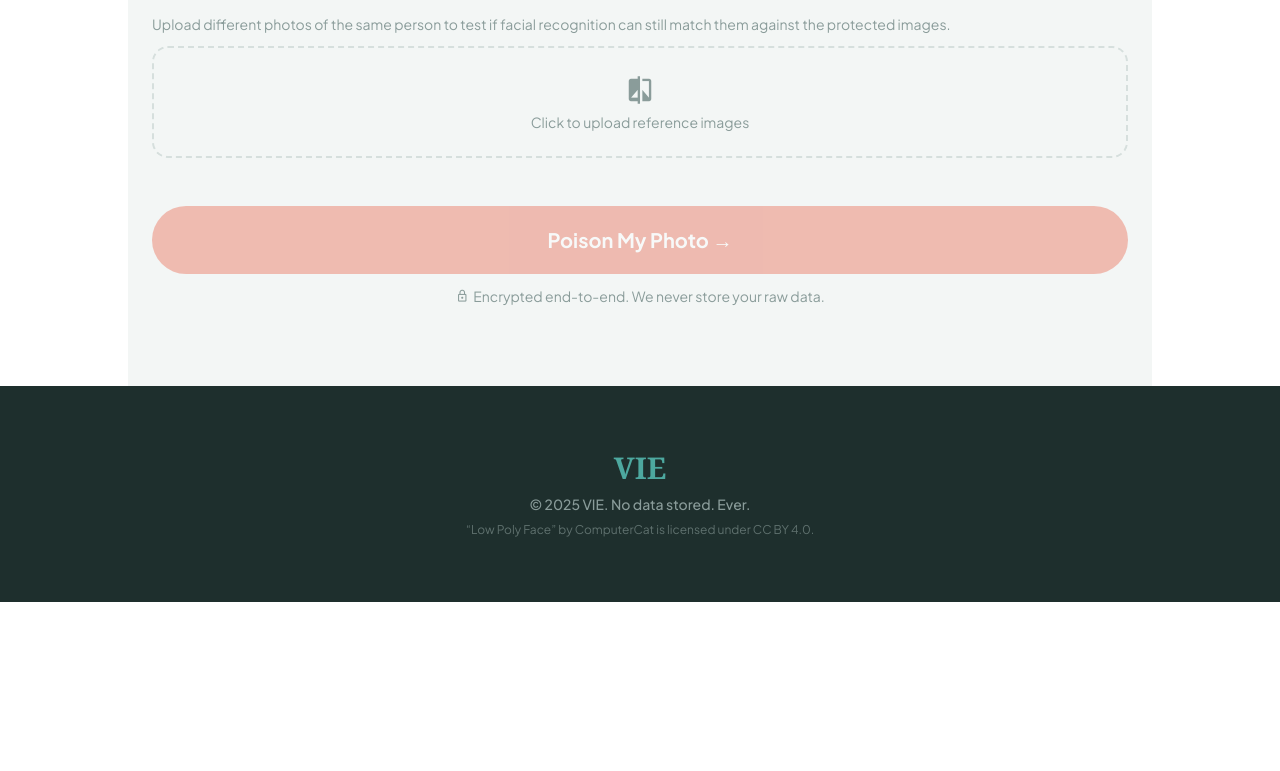
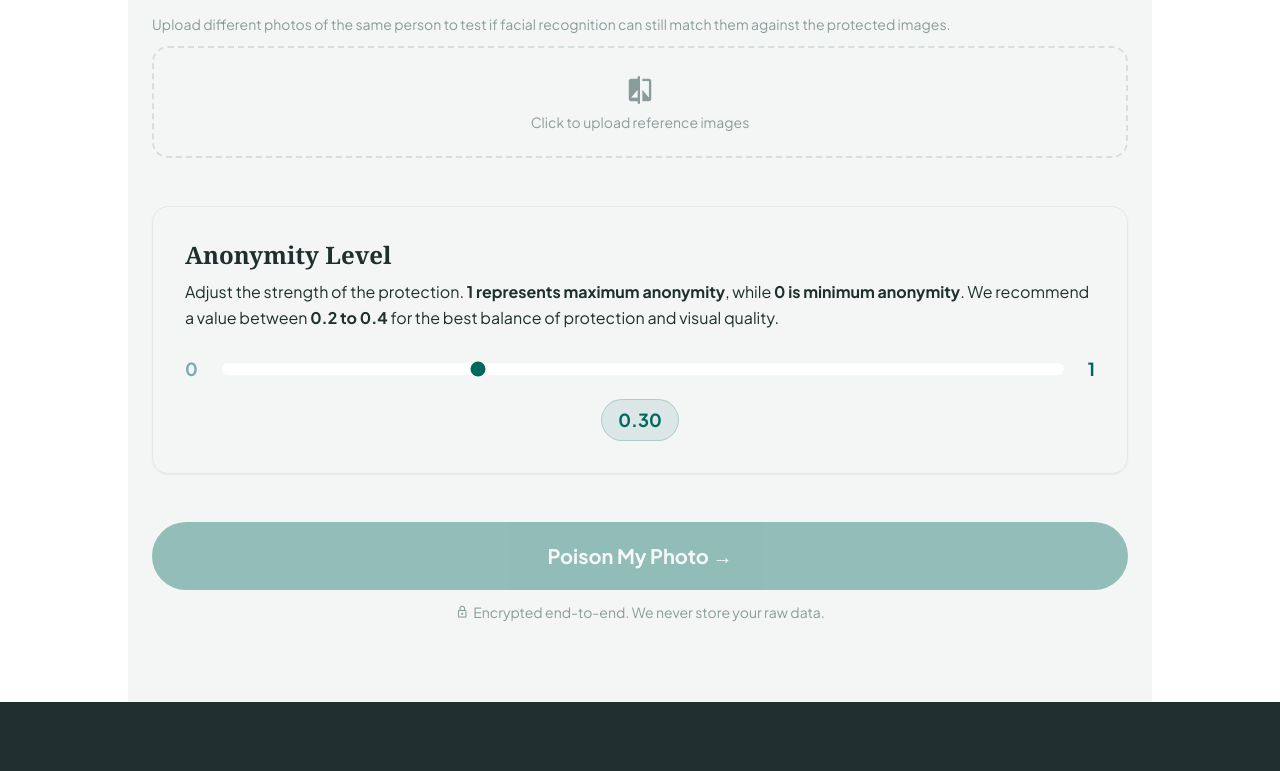
Before and after one commit to pmxi/catapult2026, a React (Vite) app in the folder frontend/: page /tool in a window 1280 px wide. Shown: the part 630-1401 px from the top of the page. Before the commit the page ends 1232 px from the top, so only its background shows below. Built offline with nearby package versions, Linux system fonts and the light colour scheme; the HTML template or start-up script is replaced by a standard one.

Commit message:
working Latent Mapper for VQ-GAN & ui fixes

```diff
--- a/frontend/src/pages/Tool.tsx
+++ b/frontend/src/pages/Tool.tsx
@@ -51,6 +51,7 @@ interface ProcessResponse {
 function Tool() {
   const [originalFiles, setOriginalFiles] = useState<File[]>([])
   const [referenceFiles, setReferenceFiles] = useState<File[]>([])
+  const [mapperScale, setMapperScale] = useState<number>(0.3)
   const [results, setResults] = useState<ProcessResponse | null>(null)
   const [loading, setLoading] = useState(false)
   const [elapsed, setElapsed] = useState<number | null>(null)
@@ -101,6 +102,7 @@ function Tool() {
       const formData = new FormData()
       originalFiles.forEach((f) => formData.append('original_files', f))
       referenceFiles.forEach((f) => formData.append('reference_files', f))
+      formData.append('mapper_scale', mapperScale.toString())
 
       const res = await fetch(
         `${import.meta.env.VITE_API_URL || ''}/api/process`,
@@ -141,15 +143,15 @@ function Tool() {
   }
 
   const similarityColor = (score: number) => {
-    if (score < 0.3) return 'text-success'
-    if (score < 0.6) return 'text-warning'
-    return 'text-error'
+    if (score < 0.5) return 'text-green-500'
+    if (score < 0.8) return 'text-orange-500'
+    return 'text-red-500'
   }
 
   const similarityBarColor = (score: number) => {
-    if (score < 0.3) return 'bg-success'
-    if (score < 0.6) return 'bg-warning'
-    return 'bg-error'
+    if (score < 0.5) return 'bg-green-500'
+    if (score < 0.8) return 'bg-orange-500'
+    return 'bg-red-500'
   }
 
   const getPreviewUrl = (file: File) => URL.createObjectURL(file)
@@ -332,11 +334,37 @@ function Tool() {
         </div>
       </section>
 
+      {/* Anonymity Level */}
+      <section className="mb-12 p-6 md:p-8 bg-surface-container-lowest rounded-[1rem] border border-outline-variant/30 text-base shadow-sm">
+        <h2 className="font-headline text-2xl font-bold mb-2">Anonymity Level</h2>
+        <p className="text-on-surface-variant mb-6 leading-relaxed">
+          Adjust the strength of the protection. <strong className="text-on-surface">1 represents maximum anonymity</strong>, while <strong className="text-on-surface">0 is minimum anonymity</strong>. We recommend a value between <strong className="text-on-surface">0.2 to 0.4</strong> for the best balance of protection and visual quality.
+        </p>
+        <div className="flex items-center gap-6">
+          <span className="font-bold text-lg text-primary opacity-50">0</span>
+          <input
+            type="range"
+            min="0"
+            max="1"
+            step="0.05"
+            value={mapperScale}
+            onChange={(e) => setMapperScale(parseFloat(e.target.value))}
+            className="flex-1 h-3 bg-surface-container-high rounded-full appearance-none cursor-pointer accent-primary"
+          />
+          <span className="font-bold text-lg text-primary">1</span>
+        </div>
+        <div className="mt-4 text-center">
+          <span className="inline-block bg-primary/10 text-primary px-4 py-1.5 rounded-full font-bold text-lg border border-primary/20">
+            {mapperScale.toFixed(2)}
+          </span>
+        </div>
+      </section>
+
       {/* Process Button */}
       <button
         onClick={handleProcess}
         disabled={loading || originalFiles.length === 0}
-        className="w-full bg-accent text-white py-5 rounded-full text-xl font-bold hover:bg-accent-hover hover:scale-[1.01] active:scale-95 transition-all shadow-lg shadow-accent/25 disabled:opacity-40 disabled:cursor-not-allowed disabled:shadow-none flex items-center justify-center gap-3"
+        className="w-full bg-primary text-white py-5 rounded-full text-xl font-bold hover:bg-primary-dark hover:scale-[1.01] active:scale-95 transition-all shadow-lg shadow-primary/25 disabled:opacity-40 disabled:cursor-not-allowed disabled:shadow-none flex items-center justify-center gap-3"
       >
         <span>
           {loading
@@ -382,7 +410,7 @@ function Tool() {
                 Protection Analysis
               </h2>
               <p className="text-neutral-700 text-lg">
-                Comparing original vs. protected — lower similarity means
+                Showing similarity with the original photo — lower similarity means
                 stronger protection.
               </p>
             </div>
```
